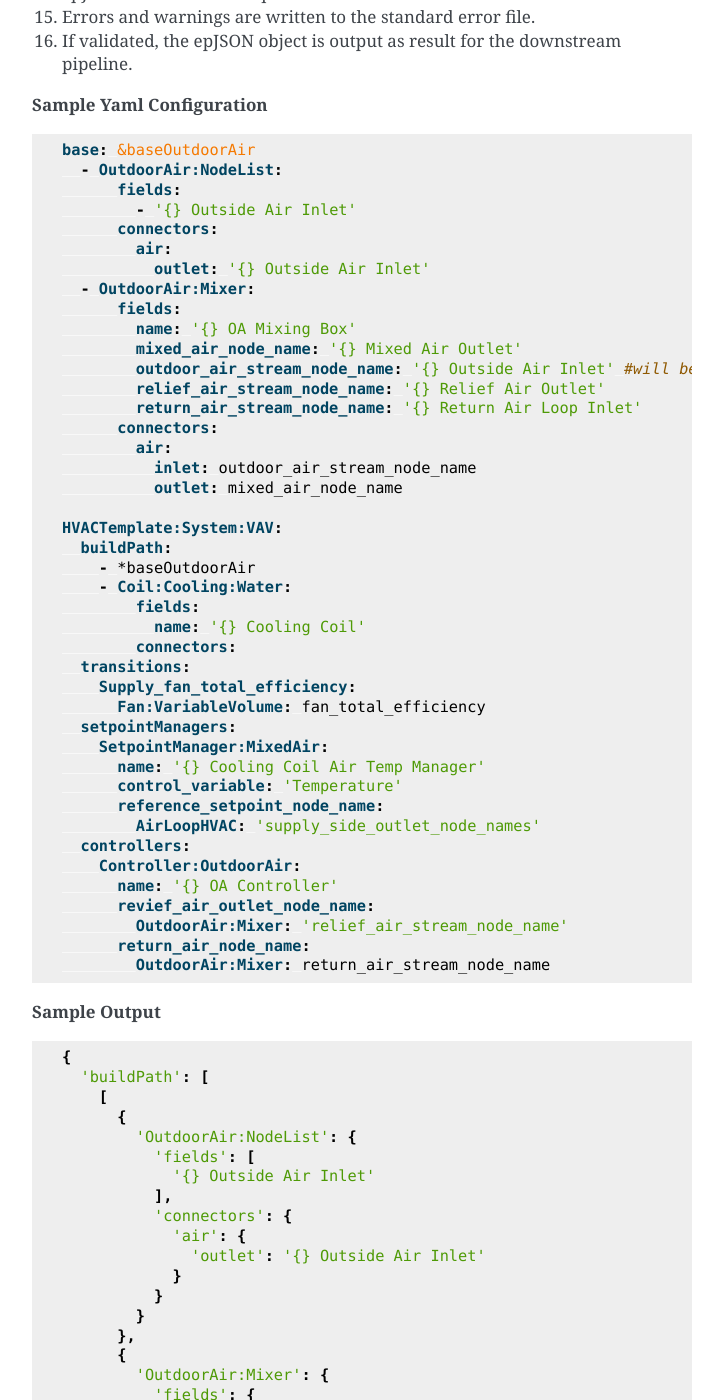
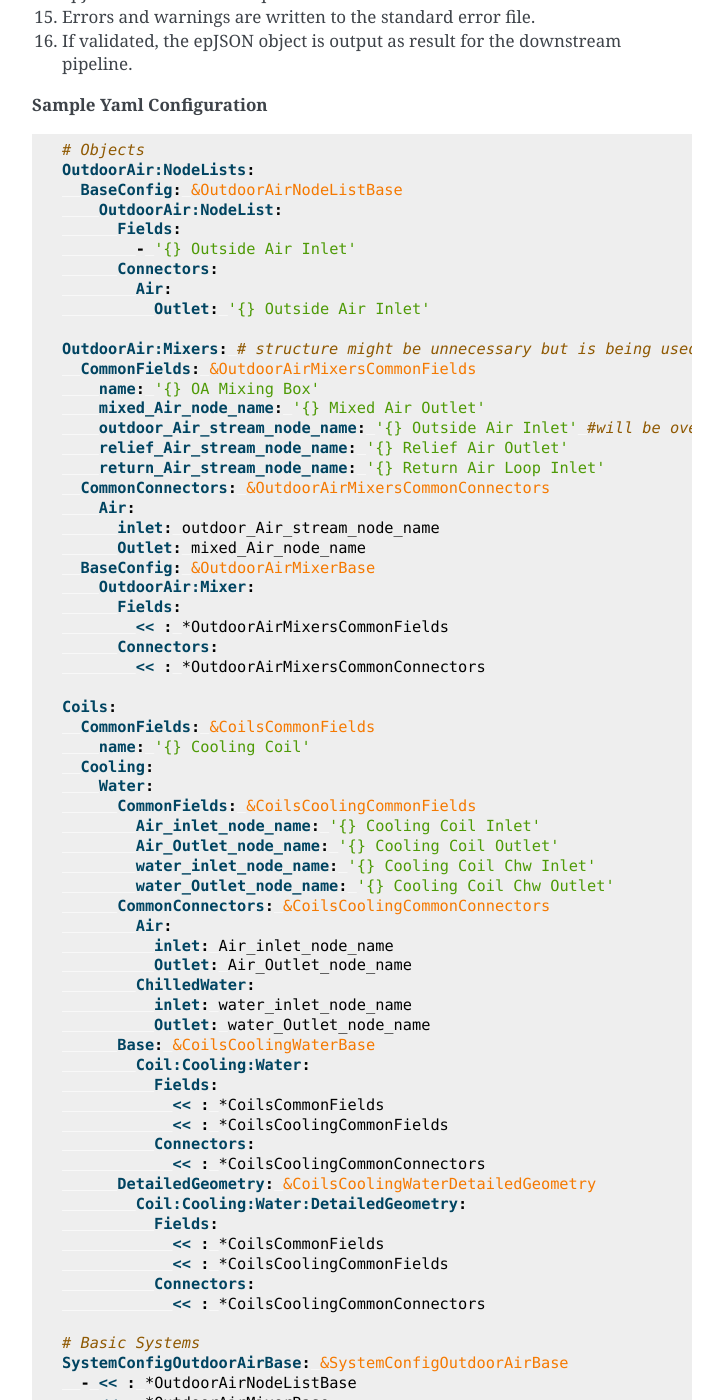
Before and after one commit to JasonGlazer/pyExpandObjects, a Sphinx documentation site: the page built from docs/CodeStructureOverview.rst, in a window 1280 px wide and 1400 px high, scrolled down 3033 px. Shown: the whole window, without its empty margins (388-1111 px from the left). Built offline with Sphinx 7.4.7, drawn with Linux system fonts in a browser that asks for light colours; some of the changed text lies outside the part shown.

Commit message:
cleaned up examples in code overview

```diff
--- a/docs/CodeStructureOverview.rst
+++ b/docs/CodeStructureOverview.rst
@@ -88,48 +88,94 @@ Given that pyExpandObject serves a simple overall purpose, the processing path i
 
 .. code-block:: yaml
 
-  base: &baseOutdoorAir
-    - OutdoorAir:NodeList:
-        fields:
+  # Objects
+  OutdoorAir:NodeLists:
+    BaseConfig: &OutdoorAirNodeListBase
+      OutdoorAir:NodeList:
+        Fields:
           - '{} Outside Air Inlet'
-        connectors:
-          air:
-            outlet: '{} Outside Air Inlet'
-    - OutdoorAir:Mixer:
-        fields:
-          name: '{} OA Mixing Box'
-          mixed_air_node_name: '{} Mixed Air Outlet'
-          outdoor_air_stream_node_name: '{} Outside Air Inlet' #will be overridden
-          relief_air_stream_node_name: '{} Relief Air Outlet'
-          return_air_stream_node_name: '{} Return Air Loop Inlet'
-        connectors:
-          air:
-            inlet: outdoor_air_stream_node_name
-            outlet: mixed_air_node_name
+        Connectors:
+          Air:
+            Outlet: '{} Outside Air Inlet'
 
+  OutdoorAir:Mixers: # structure might be unnecessary but is being used for example
+    CommonFields: &OutdoorAirMixersCommonFields
+      name: '{} OA Mixing Box'
+      mixed_Air_node_name: '{} Mixed Air Outlet'
+      outdoor_Air_stream_node_name: '{} Outside Air Inlet' #will be overridden
+      relief_Air_stream_node_name: '{} Relief Air Outlet'
+      return_Air_stream_node_name: '{} Return Air Loop Inlet'
+    CommonConnectors: &OutdoorAirMixersCommonConnectors
+      Air:
+        inlet: outdoor_Air_stream_node_name
+        Outlet: mixed_Air_node_name
+    BaseConfig: &OutdoorAirMixerBase
+      OutdoorAir:Mixer:
+        Fields:
+          << : *OutdoorAirMixersCommonFields
+        Connectors:
+          << : *OutdoorAirMixersCommonConnectors
+
+  Coils:
+    CommonFields: &CoilsCommonFields
+      name: '{} Cooling Coil'
+    Cooling:
+      Water:
+        CommonFields: &CoilsCoolingCommonFields
+          Air_inlet_node_name: '{} Cooling Coil Inlet'
+          Air_Outlet_node_name: '{} Cooling Coil Outlet'
+          water_inlet_node_name: '{} Cooling Coil Chw Inlet'
+          water_Outlet_node_name: '{} Cooling Coil Chw Outlet'
+        CommonConnectors: &CoilsCoolingCommonConnectors
+          Air:
+            inlet: Air_inlet_node_name
+            Outlet: Air_Outlet_node_name
+          ChilledWater:
+            inlet: water_inlet_node_name
+            Outlet: water_Outlet_node_name
+        Base: &CoilsCoolingWaterBase
+          Coil:Cooling:Water:
+            Fields:
+              << : *CoilsCommonFields
+              << : *CoilsCoolingCommonFields
+            Connectors:
+              << : *CoilsCoolingCommonConnectors
+        DetailedGeometry: &CoilsCoolingWaterDetailedGeometry
+          Coil:Cooling:Water:DetailedGeometry:
+            Fields:
+              << : *CoilsCommonFields
+              << : *CoilsCoolingCommonFields
+            Connectors:
+              << : *CoilsCoolingCommonConnectors
+
+  # Basic Systems
+  SystemConfigOutdoorAirBase: &SystemConfigOutdoorAirBase
+    - << : *OutdoorAirNodeListBase
+    - << : *OutdoorAirMixerBase
+
+  #HVAC System Templates
   HVACTemplate:System:VAV:
     buildPath:
-      - *baseOutdoorAir
-      - Coil:Cooling:Water:
-          fields:
-            name: '{} Cooling Coil'
-          connectors:
+      - *SystemConfigOutdoorAirBase
+      - *CoilsCoolingWaterBase
     transitions:
-      Supply_fan_total_efficiency:
+      supply_fan_total_efficiency:
         Fan:VariableVolume: fan_total_efficiency
     setpointManagers:
       SetpointManager:MixedAir:
         name: '{} Cooling Coil Air Temp Manager'
         control_variable: 'Temperature'
         reference_setpoint_node_name:
-          AirLoopHVAC: 'supply_side_outlet_node_names'
+          AirLoopHVAC: 'supply_side_Outlet_node_names'
     controllers:
       Controller:OutdoorAir:
         name: '{} OA Controller'
-        revief_air_outlet_node_name:
-          OutdoorAir:Mixer: 'relief_air_stream_node_name'
-        return_air_node_name:
-          OutdoorAir:Mixer: return_air_stream_node_name
+        revief_Air_Outlet_node_name:
+          OutdoorAir:Mixer: relief_Air_stream_node_name
+        return_Air_node_name:
+          OutdoorAir:Mixer: return_Air_stream_node_name
+        minimum_outdoor_Air_flow_rate: autosize
+        maximum_outdoor_Air_flow_rate: autosize
 
 **Sample Output**
 
@@ -140,29 +186,29 @@ Given that pyExpandObject serves a simple overall purpose, the processing path i
       [
         {
           'OutdoorAir:NodeList': {
-            'fields': [
+            'Fields': [
               '{} Outside Air Inlet'
             ],
-            'connectors': {
-              'air': {
-                'outlet': '{} Outside Air Inlet'
+            'Connectors': {
+              'Air': {
+                'Outlet': '{} Outside Air Inlet'
               }
             }
           }
         },
         {
           'OutdoorAir:Mixer': {
-            'fields': {
+            'Fields': {
               'name': '{} OA Mixing Box',
-              'mixed_air_node_name': '{} Mixed Air Outlet',
-              'outdoor_air_stream_node_name': '{} Outside Air Inlet',
-              'relief_air_stream_node_name': '{} Relief Air Outlet',
-              'return_air_stream_node_name': '{} Return Air Loop Inlet'
+              'mixed_Air_node_name': '{} Mixed Air Outlet',
+              'outdoor_Air_stream_node_name': '{} Outside Air Inlet',
+              'relief_Air_stream_node_name': '{} Relief Air Outlet',
+              'return_Air_stream_node_name': '{} Return Air Loop Inlet'
             },
-            'connectors': {
-              'air': {
-                'inlet': 'outdoor_air_stream_node_name',
-                'outlet': 'mixed_air_node_name'
+            'Connectors': {
+              'Air': {
+                'inlet': 'outdoor_Air_stream_node_name',
+                'Outlet': 'mixed_Air_node_name'
               }
             }
           }
@@ -170,15 +216,28 @@ Given that pyExpandObject serves a simple overall purpose, the processing path i
       ],
       {
         'Coil:Cooling:Water': {
-          'fields': {
-            'name': '{} Cooling Coil'
+          'Fields': {
+            'name': '{} Cooling Coil',
+            'Air_inlet_node_name': '{} Cooling Coil Inlet',
+            'Air_Outlet_node_name': '{} Cooling Coil Outlet',
+            'water_inlet_node_name': '{} Cooling Coil Chw Inlet',
+            'water_Outlet_node_name': '{} Cooling Coil Chw Outlet'
           },
-          'connectors': None
+          'Connectors': {
+            'Air': {
+              'inlet': 'Air_inlet_node_name',
+              'Outlet': 'Air_Outlet_node_name'
+            },
+            'ChilledWater': {
+              'inlet': 'water_inlet_node_name',
+              'Outlet': 'water_Outlet_node_name'
+            }
+          }
         }
       }
     ],
     'transitions': {
-      'Supply_fan_total_efficiency': {
+      'supply_fan_total_efficiency': {
         'Fan:VariableVolume': 'fan_total_efficiency'
       }
     },
```
Also changed, not shown: other parts of docs/CodeStructureOverview.rst (+9 -7 lines), expand_objects/resources/energyplus_objects_config.yaml (+54 -54 lines).
